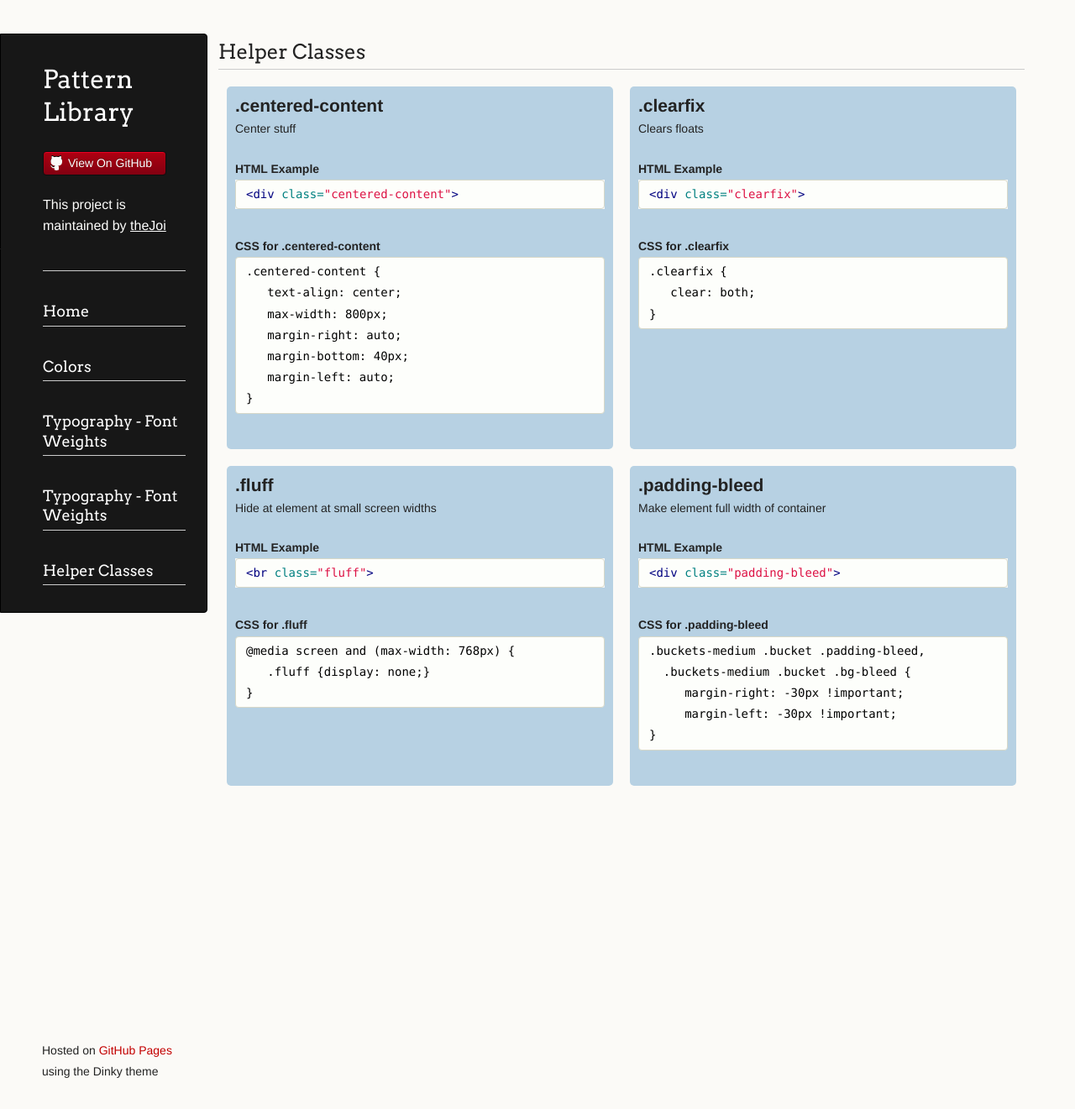
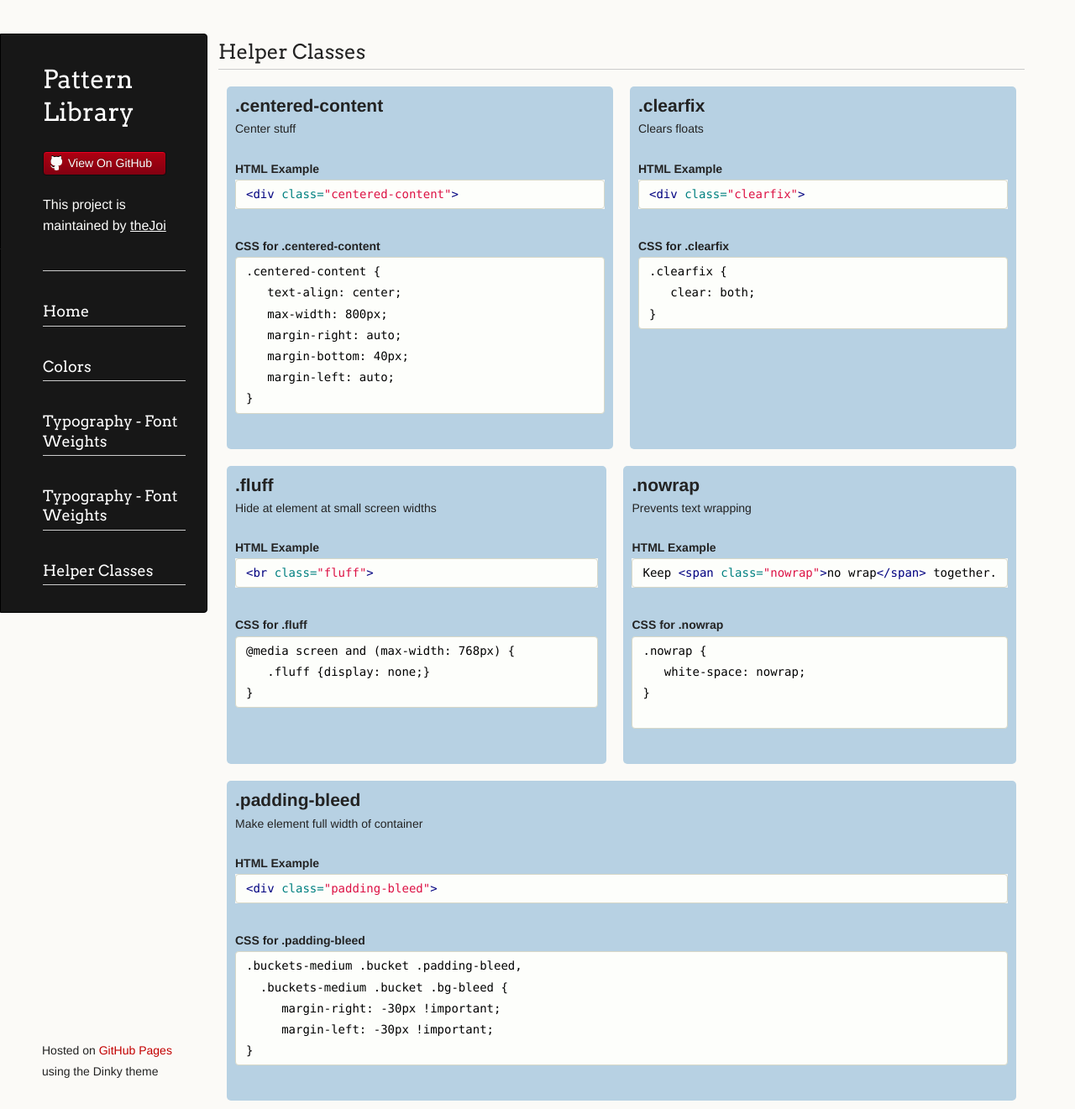
Before and after one commit to theJoi/nt-pattern-library, a Jekyll site: the page built from helpers.html, in a window 1280 px wide and 1321 px high. Shown: the whole window at 84% size. Built offline with Jekyll 4.4.1, drawn with Linux system fonts in a browser that asks for light colours; the repository's description, which GitHub fills in, is left out.

Commit message:
Added another helper.

```diff
--- a/_data/helpers.yml
+++ b/_data/helpers.yml
@@ -32,3 +32,10 @@
      .clearfix {
         clear: both;
      }
+- name: .nowrap
+  desc: 'Prevents text wrapping'
+  html: 'Keep <span class="nowrap">no wrap</span> together.'
+  css: >
+     .nowrap {
+        white-space: nowrap;
+     }
--- a/assets/css/newtek.css
+++ b/assets/css/newtek.css
@@ -1,11 +1,11 @@
 @font-face {
-    font-family: Helvetica;
-    src: url({{'/assets/fonts/HelveticaNeueLTStd-Roman.otf' | relative_url }});
+    font-family: 'Helvetica';
+    src: url({{'/assets/fonts/HelveticaNeueLTStd-Roman.otf' | relative_url }}) format("opentype");
 }
 
 @font-face {
-    font-family: HelveticaThin;
-    src: url({{'/assets/fonts/HelveticaNeueLTStd-Th.otf' | relative_url }});
+    font-family: 'HelveticaThin';
+    src: url({{'/assets/fonts/HelveticaNeueLTStd-Th.otf' | relative_url }}) format("opentype");
 }
 
 
--- a/font-weights.html
+++ b/font-weights.html
@@ -18,7 +18,7 @@ order: 3
 <h2>{{page.title}}</h2>
 {% for x in (1..3) %}
 
-<p style='font-weight:{{ x | times:100 }};font-family:HelveticaThin;'>
+<p style="font-weight:{{ x | times:100 }};font-family:'HelveticaThin';">
 <span class="caption">Helvetica Thin Font Weight {{ x | times:100 }}</span><br>
 {% include alphabet.md %}
 {% include lorem.html length="medium" %}
```
